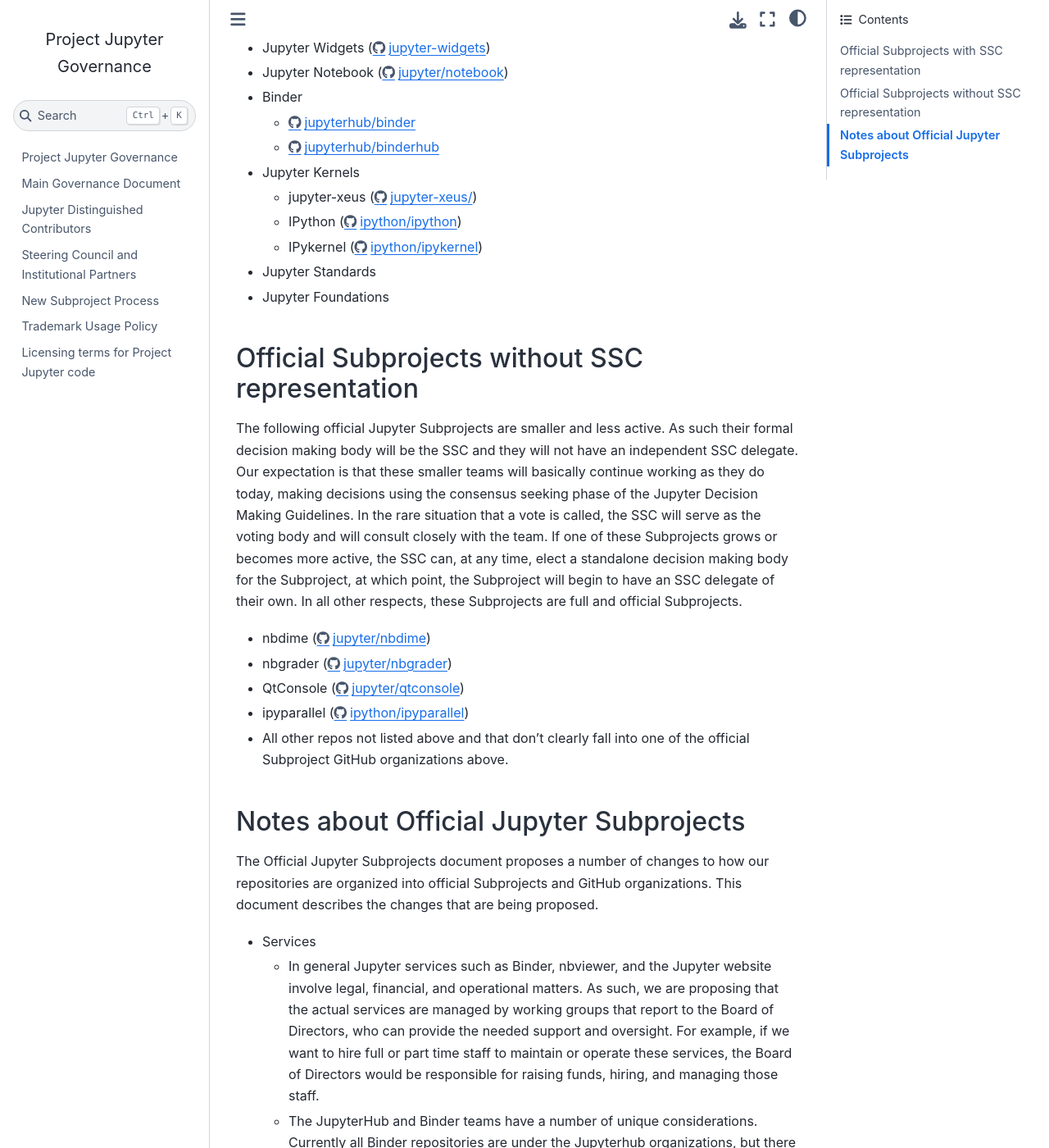
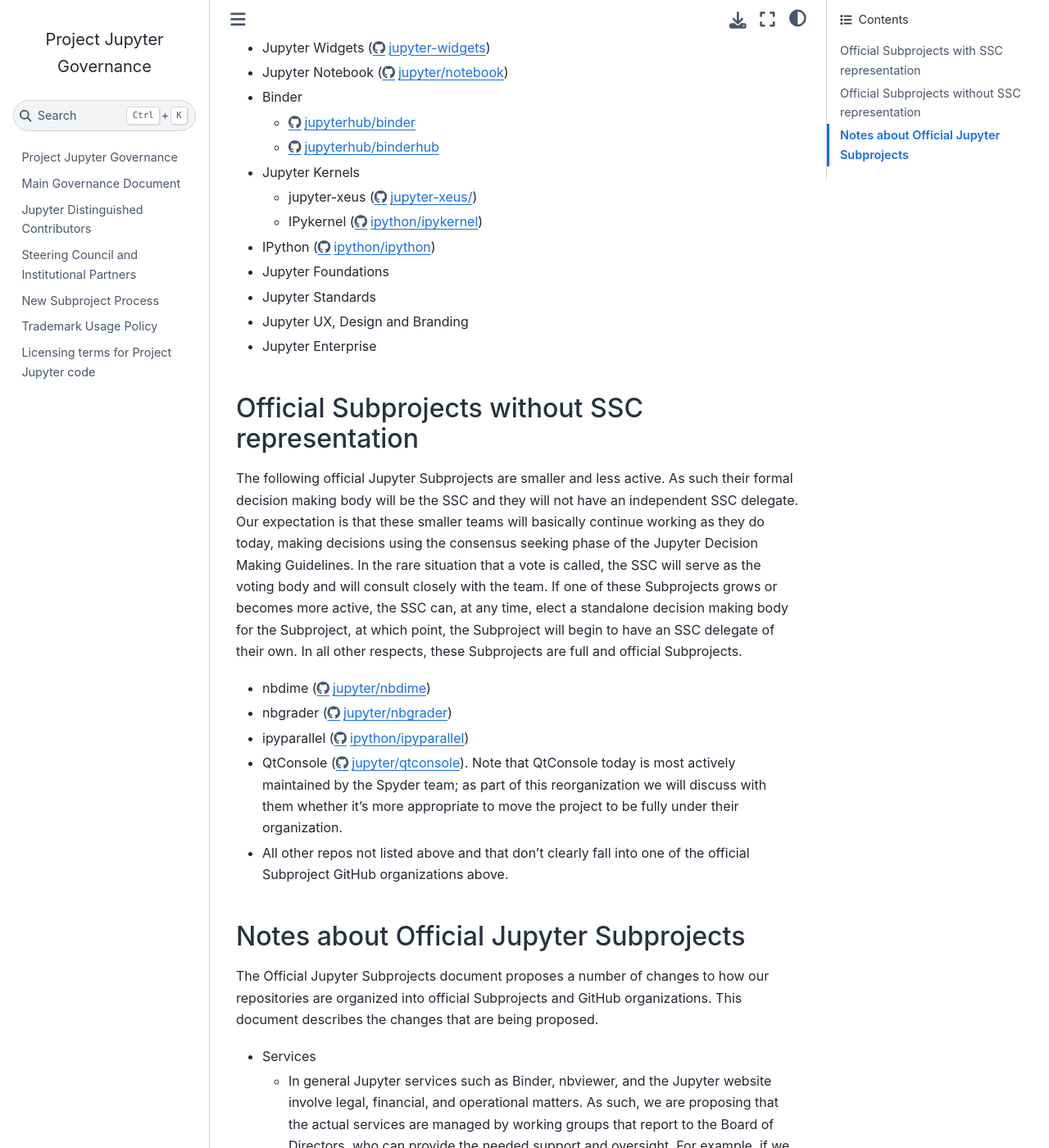
Before and after one commit to jupyter/governance, a Jupyter Book: the page built from list_of_subprojects.md, in a window 1280 px wide and 1400 px high, scrolled down 648 px. Shown: the whole window at 82% size. Built offline with Jupyter Book 1.0.4 settings and Sphinx 7.4.7 and the Sphinx Book theme 1.1.4, drawn with Linux system fonts in a browser that asks for light colours; pages that are not in the unit, such as notebooks, are missing from menus.

Commit message:
Include UX/Design & Enterprise
As per @blink1073 and @lresende feedback.

```diff
--- a/list_of_subprojects.md
+++ b/list_of_subprojects.md
@@ -17,10 +17,12 @@
   - https://github.com/jupyterhub/binderhub
 - Jupyter Kernels
   - jupyter-xeus (https://github.com/jupyter-xeus/)
-  - IPython (https://github.com/ipython/ipython)
   - IPykernel (https://github.com/ipython/ipykernel)
+- IPython (https://github.com/ipython/ipython)
+- Jupyter Foundations
 - Jupyter Standards
-- Jupyter Foundations
+- Jupyter UX, Design and Branding
+- Jupyter Enterprise
 
 ### Official Subprojects without SSC representation
 
@@ -28,8 +30,8 @@
 
 - nbdime (https://github.com/jupyter/nbdime)
 - nbgrader (https://github.com/jupyter/nbgrader)
-- QtConsole (https://github.com/jupyter/qtconsole)
 - ipyparallel (https://github.com/ipython/ipyparallel)
+- QtConsole (https://github.com/jupyter/qtconsole). Note that QtConsole today is most actively maintained by the Spyder team; as part of this reorganization we will discuss with them whether it's more appropriate to move the project to be fully under their organization.
 - All other repos not listed above and that don't clearly fall into one of the official Subproject GitHub organizations above.
 
 ## Notes about Official Jupyter Subprojects
```
